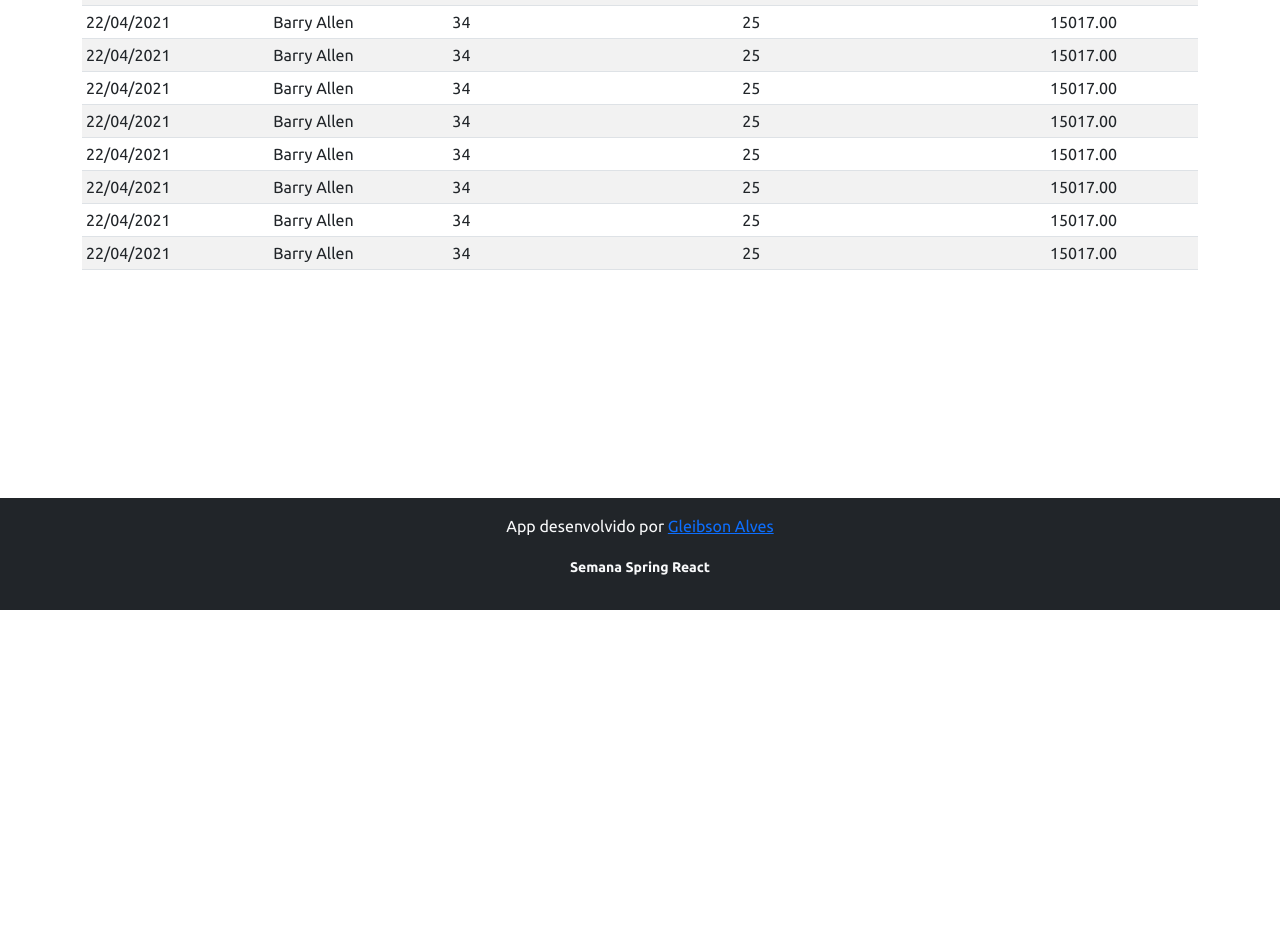
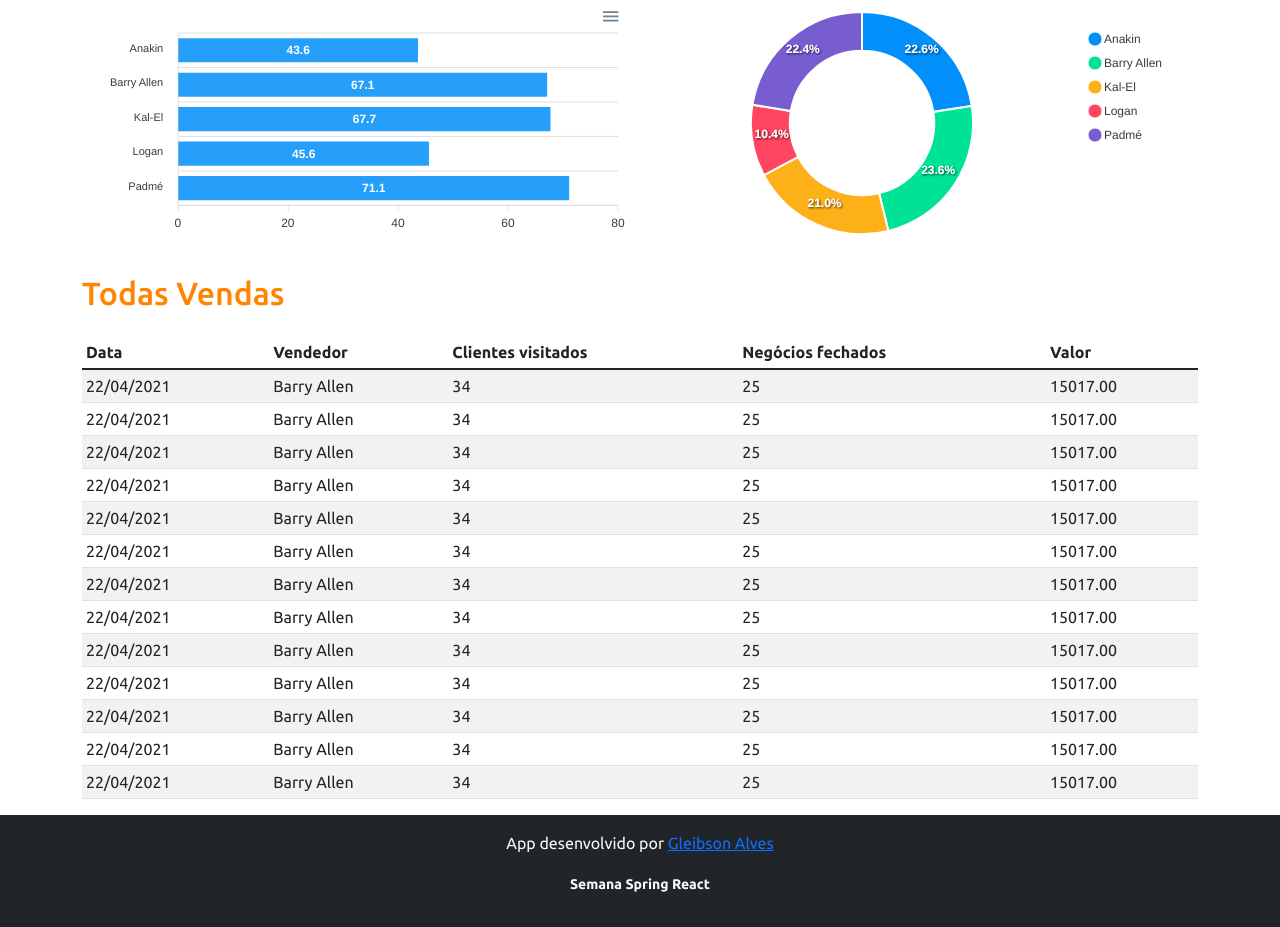
Before and after one commit to alvesgleibson/Project-React-Spring, a React (Create React App) app in the folder frontend/: page / in a window 1280 px wide. Shown: the part 190-1117 px from the top of the page. Before the commit the page ends 800 px from the top, so only its background shows below. Built offline with nearby package versions, Linux system fonts and the light colour scheme.

Commit message:
Static Charts

```diff
--- a/frontend/package.json
+++ b/frontend/package.json
@@ -11,8 +11,10 @@
     "@types/node": "^12.0.0",
     "@types/react": "^17.0.0",
     "@types/react-dom": "^17.0.0",
+    "apexcharts": "^3.28.1",
     "bootstrap": "^5.1.1",
     "react": "^17.0.2",
+    "react-apexcharts": "^1.3.9",
     "react-dom": "^17.0.2",
     "react-scripts": "4.0.3",
     "typescript": "^4.1.2",
--- a/frontend/src/App.tsx
+++ b/frontend/src/App.tsx
@@ -1,4 +1,6 @@
+import BarChart from "components/BarChart";
 import DataTable from "components/DataTable";
+import DonutChart from "components/DonutChart";
 import Footer from "components/Footer";
 import NavBar from "components/NavBar";
 
@@ -7,10 +9,26 @@
     <>
       <NavBar />
       <div className="container">
-        <h1 className="color-primary">Hello World</h1>
-        <DataTable/>
+        <h1 className="text-primary py-3">Dashboard de vendas</h1>
+        <div className="row px-3">
+          <div className="col-sm-6">
+          <h5 className="text-center text-secondary">Taxa de Sucesso (%)</h5>
+          <BarChart />
+          </div>
+
+          <div className="col-sm-6">
+          <h5 className="text-center text-secondary">Todas as Vendas</h5>
+          <DonutChart />
+          </div>
+        </div>
+        <div className="py-3">
+        <h2 className="text-primary"> Todas Vendas</h2>
+
+        </div>
+
+        <DataTable />
       </div>
-      <Footer/>
+      <Footer />
     </>
   );
 }
--- /dev/null
+++ b/frontend/src/components/BarChart/index.tsx
@@ -0,0 +1,38 @@
+import Chart from "react-apexcharts";
+
+const BarChart = () => {
+
+    const options = {
+        plotOptions: {
+            bar: {
+                horizontal: true,
+            }
+        },
+    };
+
+    const mockData = {
+        labels: {
+            categories: ['Anakin', 'Barry Allen', 'Kal-El', 'Logan', 'Padmé']
+        },
+        series: [
+            {
+                name: "% Sucesso",
+                data: [43.6, 67.1, 67.7, 45.6, 71.1]
+            }
+        ]
+    };
+
+    return (
+
+        <Chart
+        options ={{ ...options, xaxis: mockData.labels}}
+        series={mockData.series}
+        type="bar"
+        height="240"
+
+        />
+
+    );
+}
+
+export default BarChart;
--- a/frontend/src/components/DataTable/index.tsx
+++ b/frontend/src/components/DataTable/index.tsx
@@ -76,6 +76,34 @@
                         <td>25</td>
                         <td>15017.00</td>
                     </tr>
+                    <tr>
+                        <td>22/04/2021</td>
+                        <td>Barry Allen</td>
+                        <td>34</td>
+                        <td>25</td>
+                        <td>15017.00</td>
+                    </tr>
+                    <tr>
+                        <td>22/04/2021</td>
+                        <td>Barry Allen</td>
+                        <td>34</td>
+                        <td>25</td>
+                        <td>15017.00</td>
+                    </tr>
+                    <tr>
+                        <td>22/04/2021</td>
+                        <td>Barry Allen</td>
+                        <td>34</td>
+                        <td>25</td>
+                        <td>15017.00</td>
+                    </tr>
+                    <tr>
+                        <td>22/04/2021</td>
+                        <td>Barry Allen</td>
+                        <td>34</td>
+                        <td>25</td>
+                        <td>15017.00</td>
+                    </tr>
                 </tbody>
             </table>
         </div>
--- /dev/null
+++ b/frontend/src/components/DonutChart/index.tsx
@@ -0,0 +1,29 @@
+import Chart from "react-apexcharts";
+
+const DonutChart = () => {
+
+    const mockData = {
+        series: [477138, 499928, 444867, 220426, 473088],
+        labels: ['Anakin', 'Barry Allen', 'Kal-El', 'Logan', 'Padmé']
+    }
+
+    const options = {
+        legend: {
+            show: true
+        }
+    }
+
+    return (
+
+        <Chart
+        options ={{ ...options, labels: mockData.labels}}
+        series={mockData.series}
+        type="donut"
+        height="240"
+
+        />
+
+    );
+}
+
+export default DonutChart;
```
Also changed, not shown: 1 other file (tests, documents, lock files or other folders).
